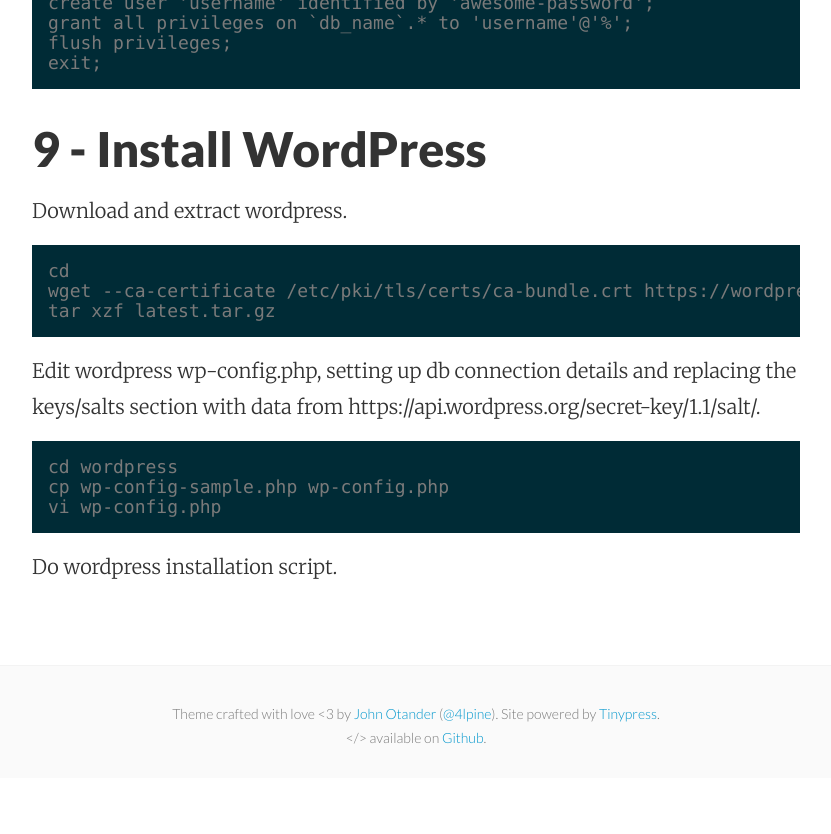
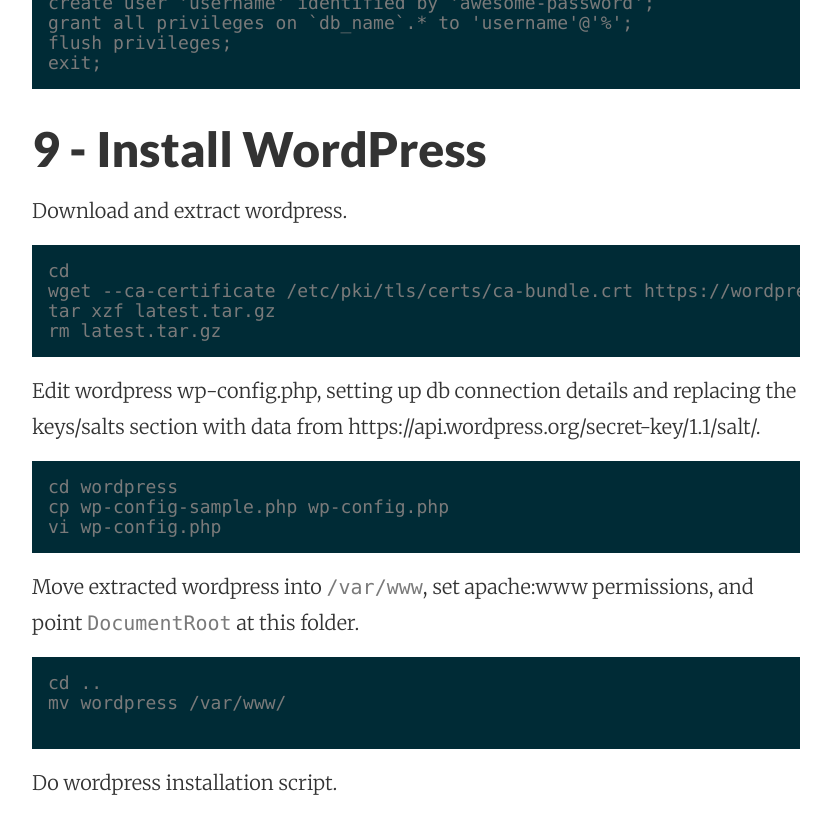
Before and after one commit to mattymaloney/mattymaloney.github.io, a Jekyll site: the page built from _posts/2016-03-24-aws-ec2-rds-linux-apache-php-wordpress-mariadb.md, in a window 1280 px wide and 900 px high, scrolled down 4536 px. Shown: the top 834 px of the window, without its empty margins (224-1055 px from the left). Built offline with Jekyll 4.4.1, drawn with Linux system fonts in a browser that asks for light colours; before the commit the page ends 5314 px from its top, so only the background shows below that.

Commit message:
Created 2016-03-24-aws-ec2-rds-linux-apache-php-wordpress-mariadb.md

````diff
--- a/_posts/2016-03-24-aws-ec2-rds-linux-apache-php-wordpress-mariadb.md
+++ b/_posts/2016-03-24-aws-ec2-rds-linux-apache-php-wordpress-mariadb.md
@@ -145,6 +145,7 @@
 cd
 wget --ca-certificate /etc/pki/tls/certs/ca-bundle.crt https://wordpress.org/latest.tar.gz
 tar xzf latest.tar.gz
+rm latest.tar.gz
 ```
 
 Edit wordpress wp-config.php, setting up db connection details and replacing the keys/salts section with data from https://api.wordpress.org/secret-key/1.1/salt/.
@@ -155,4 +156,12 @@
 vi wp-config.php
 ```
 
+Move extracted wordpress into `/var/www`, set apache:www permissions, and point `DocumentRoot` at this folder.
+
+```
+cd ..
+mv wordpress /var/www/
+
+```
+
 Do wordpress installation script.
````
